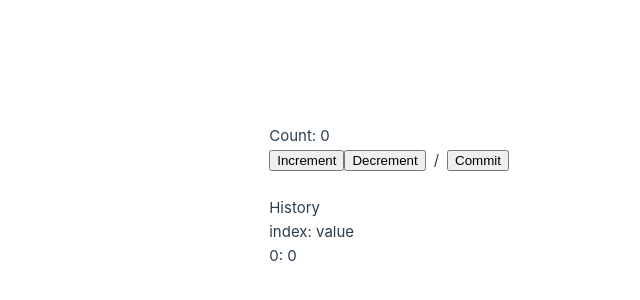
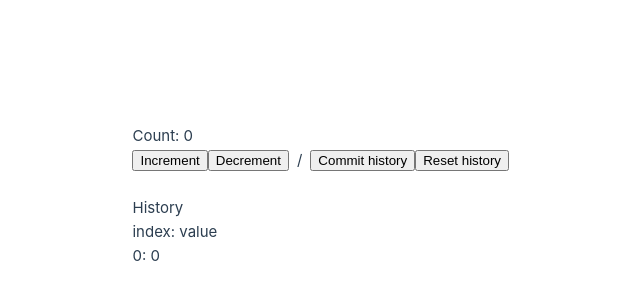
Before and after one commit to pei-pay/vue-basics, a Vue app: page / in a window 1280 px wide. Shown: the part 204-504 px from the top of the page, without its empty margins (131-771 px from the left). Built offline with nearby package versions, Linux system fonts and the light colour scheme; the HTML template or start-up script is replaced by a standard one.

Commit message:
update: reset func

```diff
--- a/src/components/use-ref-history/UseRefHistory01.vue
+++ b/src/components/use-ref-history/UseRefHistory01.vue
@@ -2,8 +2,8 @@
 import { useCounter } from '@/composables/use-counter';
 import { useRefHistory } from '@/composables/use-ref-history/01';
 
-const { count, inc, dec, reset } = useCounter();
-const { history, commit } = useRefHistory(count);
+const { count, inc, dec, reset: resetCounter } = useCounter();
+const { history, commit, reset: resetHistory } = useRefHistory(count);
 </script>
 
 <template>
@@ -17,7 +17,10 @@ const { history, commit } = useRefHistory(count);
     </button>
     <span style="margin: 0 8px;">/</span>
     <button @click="commit()">
-      Commit
+      Commit history
+    </button>
+    <button @click="resetHistory()">
+      Reset history
     </button>
     <br>
     <br>
--- a/src/composables/use-ref-history/01.ts
+++ b/src/composables/use-ref-history/01.ts
@@ -1,10 +1,13 @@
 import { type Ref, ref, unref } from 'vue';
 
 export function useRefHistory<T>(source: Ref<T>) {
-  // Comment why it needs assertion
+  // TODO: Comment why it needs assertion
   const history = ref<T[]>([source.value]) as Ref<T[]>;
   const commit = () => {
     history.value.push(source.value);
   };
-  return { history, commit };
+  const reset = () => {
+    history.value = [history.value[0]];
+  };
+  return { history, commit, reset };
 }
```
